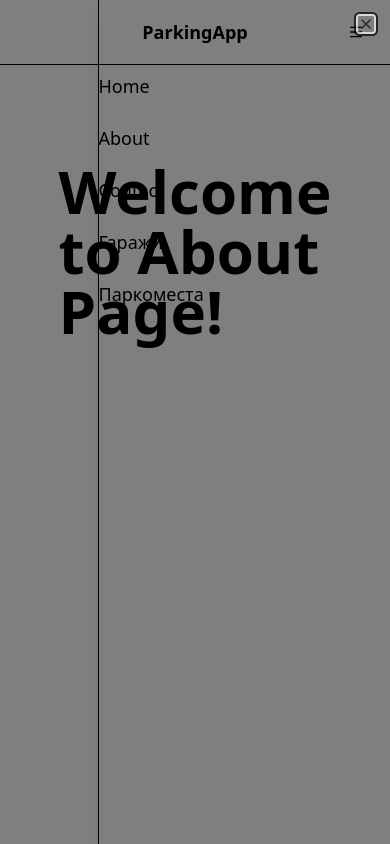
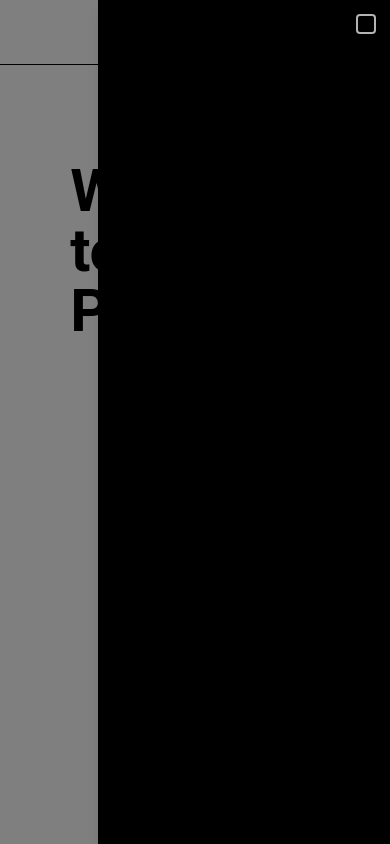
Before and after one commit to Ovedenski/park-master, a Next.js app: page /about in a window 390 px wide. Both pictures are taken after a click on the button 356 px from the left and 32 px from the top of the page. Shown: the top 844 px of the page. Built offline with nearby package versions, Linux system fonts and the light colour scheme.

Commit message:
Mobile nav fixes plus some css added in globals

```diff
--- a/app/components/navbar.tsx
+++ b/app/components/navbar.tsx
@@ -29,13 +29,12 @@
 //   );
 // }
 
+"use client";
 
-"use client"
-
-import Link from "next/link"
-import { usePathname } from "next/navigation"
-import { Menu } from "lucide-react"
-import { Button } from "@/components/ui/button"
+import Link from "next/link";
+import { usePathname } from "next/navigation";
+import { Menu } from "lucide-react";
+import { Button } from "@/components/ui/button";
 import ThemeToggle from "./theme-toggle";
 import {
   Sheet,
@@ -46,30 +45,35 @@ import {
   SheetHeader,
   SheetTitle,
   SheetTrigger,
-} from "@/components/ui/sheet"
-import { cn } from "@/lib/utils"
+} from "@/components/ui/sheet";
+import { cn } from "@/lib/utils";
 
 export default function NavbarMenu() {
-  const pathname = usePathname()
+  const pathname = usePathname();
 
-  const isActive = (href: string) => pathname === href
+  const isActive = (href: string) => pathname === href;
 
   const linkStyles = (href: string) =>
     cn(
       "relative text-sm font-medium transition-colors",
       "hover:text-primary",
-      isActive(href) && "text-primary"
-    )
+      isActive(href) && "text-primary",
+    );
 
   return (
     <nav className="sticky top-0 z-50 border-b bg-background/80 backdrop-blur-md">
       <div className="container mx-auto px-4 h-16 flex items-center justify-around">
-
         {/* LEFT (Desktop) */}
         <div className="hidden md:flex gap-8">
-          <NavLink href="/" active={isActive("/")}>Home</NavLink>
-          <NavLink href="/about" active={isActive("/about")}>About</NavLink>
-          <NavLink href="/contact" active={isActive("/contact")}>Contact</NavLink>
+          <NavLink href="/" active={isActive("/")}>
+            Home
+          </NavLink>
+          <NavLink href="/about" active={isActive("/about")}>
+            About
+          </NavLink>
+          <NavLink href="/contact" active={isActive("/contact")}>
+            Contact
+          </NavLink>
         </div>
 
         {/* CENTER LOGO */}
@@ -95,11 +99,10 @@ export default function NavbarMenu() {
                 <Menu className="h-5 w-5" />
               </Button>
             </SheetTrigger>
-
-            <SheetContent side="right">
+            <SheetContent side="right" className="bg-black">
               <SheetTitle></SheetTitle>
               <SheetDescription></SheetDescription>
-              <div className="flex flex-col gap-6 mt-10 text-lg font-medium">
+              <div className="flex flex-col gap-6 mt-10 ml-2 text-lg font-medium">
                 <Link href="/">Home</Link>
                 <Link href="/about">About</Link>
                 <Link href="/contact">Contact</Link>
@@ -109,10 +112,9 @@ export default function NavbarMenu() {
             </SheetContent>
           </Sheet>
         </div>
-
       </div>
     </nav>
-  )
+  );
 }
 
 function NavLink({
@@ -120,16 +122,16 @@ function NavLink({
   active,
   children,
 }: {
-  href: string
-  active: boolean
-  children: React.ReactNode
+  href: string;
+  active: boolean;
+  children: React.ReactNode;
 }) {
   return (
     <Link
       href={href}
       className={cn(
         "relative text-sm font-medium transition-colors hover:text-primary",
-        active && "text-primary"
+        active && "text-primary",
       )}
     >
       {children}
@@ -139,9 +141,9 @@ function NavLink({
         className={cn(
           "absolute -bottom-1 left-0 h-[2px] w-full origin-left scale-x-0 bg-primary transition-transform duration-300",
           active && "scale-x-100",
-          "group-hover:scale-x-100"
+          "group-hover:scale-x-100",
         )}
       />
     </Link>
-  )
+  );
 }
--- a/app/globals.css
+++ b/app/globals.css
@@ -1,4 +1,28 @@
-@import 'tailwindcss';
+@import "tailwindcss";
 @import "tw-animate-css";
 
 @custom-variant dark (&:is(.dark *));
+
+@theme {
+  --background: oklch(1 0 0);
+  --foreground: oklch(0.15 0 0);
+
+  --background-dark: oklch(0.15 0 0);
+  --foreground-dark: oklch(0.98 0 0);
+
+  --font-display: "Roboto", "sans-serif";
+  --breakpoint-3xl: 1920px;
+  --color-avocado-100: oklch(0.99 0 0);
+  --color-avocado-200: oklch(0.98 0.04 113.22);
+  --color-avocado-300: oklch(0.94 0.11 115.03);
+  --color-avocado-400: oklch(0.92 0.19 114.08);
+  --color-avocado-500: oklch(0.84 0.18 117.33);
+  --color-avocado-600: oklch(0.53 0.12 118.34);
+  --ease-fluid: cubic-bezier(0.3, 0, 0, 1);
+  --ease-snappy: cubic-bezier(0.2, 0, 0, 1);
+  /* ... */
+}
+
+body {
+  font-family: var(--font-display);
+}
```
